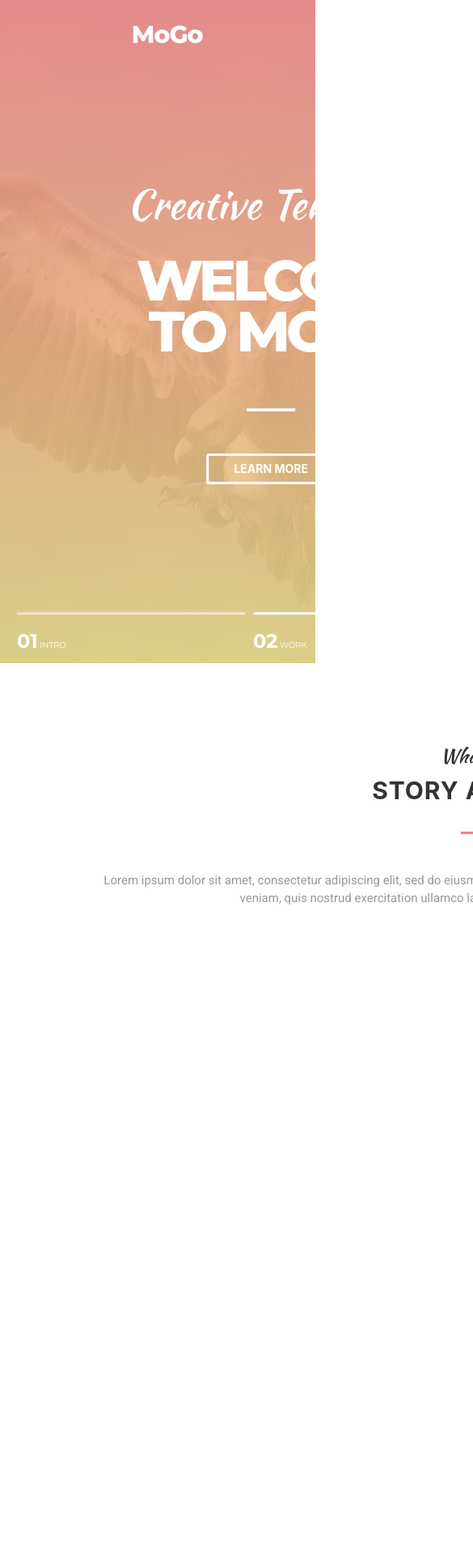
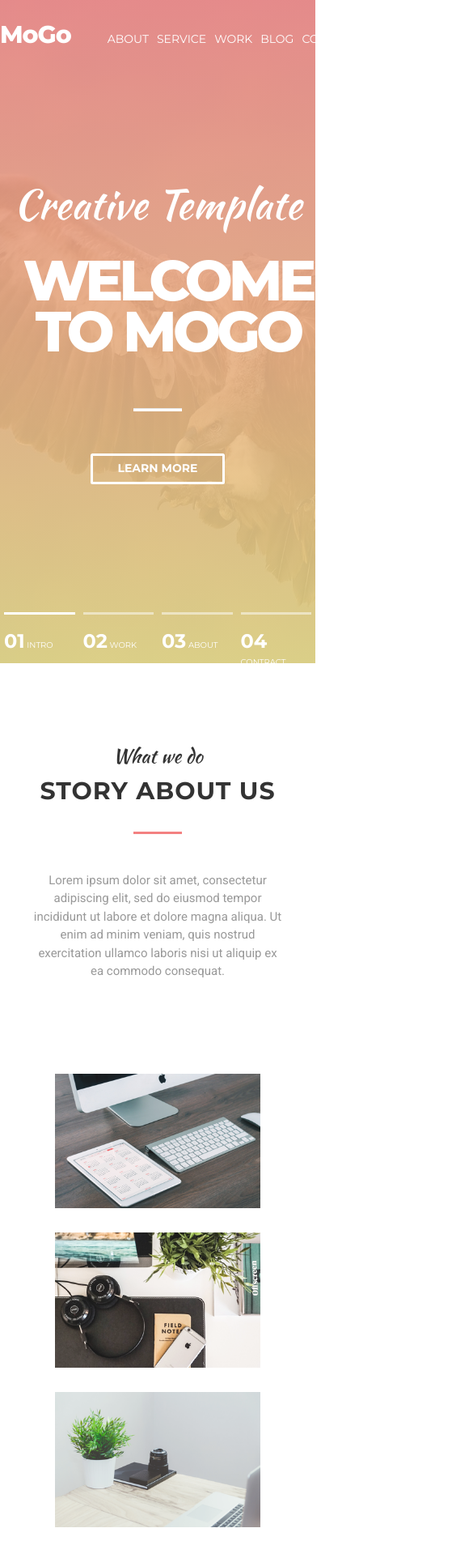
Before and after one commit to VolodymyrTrykoz/GulpMogoNew, a website: page index.html in a window 390 px wide. Shown: the top 1924 px of the page at 81% size, 585 px wide, since content can reach past the window. Before the commit the page ends 1326 px from the top, so only its background shows below. Drawn offline with nearby package versions, Linux system fonts and the light colour scheme.

Commit message:
section story images

```diff
--- a/assets/scss/base/_placeholders.scss
+++ b/assets/scss/base/_placeholders.scss
@@ -46,6 +46,11 @@
   justify-content: space-between;
 }
 
+%flex-space-arounr {
+  display: flex;
+  justify-content: space-around;
+}
+
 %borrad05 {
   border-radius: 0.5rem;
 }
--- a/assets/scss/base/media.scss
+++ b/assets/scss/base/media.scss
@@ -23,4 +23,9 @@
 		font-size: 1rem;
 	}
 
+	.story__item-box {
+  		width: 65%;
+  		margin: 15px auto;
+  	}
+
 }
--- a/assets/scss/icons/_iconfont__icons.scss
+++ b/assets/scss/icons/_iconfont__icons.scss
@@ -62,6 +62,11 @@ $global-font-icon: 'social';
       content: $icon-twitt;
     }
   }
+  &.icon--users {
+    &:before {
+      content: $icon-users;
+    }
+  }
   &.icon--youtb {
     &:before {
       content: $icon-youtb;
--- a/assets/scss/icons/_iconfont__variables.scss
+++ b/assets/scss/icons/_iconfont__variables.scss
@@ -18,4 +18,6 @@ $icon-tmblr: "\EA08" !default;
 
 $icon-twitt: "\EA09" !default;
 
-$icon-youtb: "\EA0A" !default;
+$icon-users: "\EA0A" !default;
+
+$icon-youtb: "\EA0B" !default;
--- a/assets/scss/style.scss
+++ b/assets/scss/style.scss
@@ -12,7 +12,7 @@
 
 @import "base/_variables";
 @import "base/placeholders";
-@import "base/_bootstrap-grid"; // bootstrap v4 grid
+
 
 
 @import url('https://fonts.googleapis.com/css?family=Kaushan+Script|Montserrat:400,600,700,800,900|Roboto');
@@ -26,18 +26,13 @@
 
 */
 
-html {
-  font-size: 62.5%;
+html {font-size: 62.5%;}
 
+body {font-family: $primary_font;}
 
-}
+a {text-decoration: none;}
 
-a {
-  text-decoration: none;
-}
-a:hover {
-  text-decoration: none;
-}
+a:hover {text-decoration: none;}
 
 ul, li {
   list-style: none;
@@ -45,14 +40,14 @@ ul, li {
 }
 
 .container {
-  width: 120rem;
+  max-width: 120rem;
   margin: 0 auto;
   padding: 0;
 }
 
 .header  {
   @extend %rel-hor-align;
-  max-width: 100%;
+  width: 100%;
   color: white;
   padding-top: 2rem;
   font-family: $primary_font;
@@ -318,3 +313,78 @@ ul, li {
     border: none;
     margin-top: 2.8rem;
   }
+
+
+.story__wrap {
+  @extend %flex-space-arounr;
+}
+
+.story__item {
+  opacity: 0.9;
+}
+
+.story__item-box {
+  position: relative;
+  width: 100%;
+  transition: 0.2s linear;
+          &:after {
+          content: '';
+          position: absolute;
+          top: 0;
+          left: 0;
+          bottom: 0;
+          right: 0;
+          background: linear-gradient(to bottom, rgba(239, 139, 138, .9) 0%, rgba(228, 215, 135, .9) 100%);
+          opacity: 0;
+          -webkit-transition: 0.2s linear;
+          -o-transition: 0.2s linear;
+          transition: 0.2s linear;
+          cursor: pointer;
+          }
+          &:hover {
+              box-shadow: 10px 10px #95e1d3;
+              transform: translate(-10px, -10px);
+                &:after {
+                  opacity: 1;
+              }
+          }
+}
+
+
+
+
+
+.addinf__text, .icon--users {
+  position: absolute;
+  top: 50%;
+  left: 50%;
+  z-index: 5;
+  transform: translate(-50%, -50%);
+  text-transform: uppercase;
+  font-weight: bold;
+  font-size: 15px;
+  color: #fff;
+  transition: 0.2s linear;
+  opacity: 0;
+}
+
+.icon--users {
+  top: 43%;
+
+}
+
+.story__item-box:hover .addinf__text,
+.story__item-box:hover .icon--users {
+  opacity: 1;
+}
+
+.picture-item__addinf:hover .icon--users,
+.picture-item__addinf:hover .addinf__text
+ {
+  color: #95e1d3;
+}
+
+
+.item__img {
+  width: 100%;
+}
--- a/index.html
+++ b/index.html
@@ -47,7 +47,7 @@
 
 		<section class="section0">
 			<div class="container">
-				<div id="carouselExampleIndicators" class="main-carousel carousel slide" data-ride="carousel" data-interval="5000" data-pause="false">
+				<div id="carouselExampleIndicators" class="main-carousel carousel slide" data-ride="carousel" data-interval="5000000" data-pause="false">
 						<div class="carousel-inner" role="listbox">
 
 							<div class="carousel-item active">
@@ -133,7 +133,47 @@
 				<div class="paragraph-box">
 					<p class="paragraph">Lorem ipsum dolor sit amet, consectetur adipiscing elit, sed do eiusmod tempor incididunt ut labore et dolore magna aliqua. Ut enim ad minim veniam, quis nostrud exercitation ullamco laboris nisi ut aliquip ex ea commodo consequat. </p>
 				</div>
-			</div>
+
+
+
+
+				<div class="row">
+					<div class="col-md-4 col-sm-12 story__item">
+						<a href="#">
+							<div class="story__item-box">
+								<img src="dist/img/picture1.png" alt="picture1" class="item__img">
+								<div class="picture-item__addinf">
+									<span class="icon icon--users"></span>
+									<span class="addinf__text">super team</span>
+								</div>
+							</div>
+						</a>
+					</div>
+
+					<div class="col-md-4 col-sm-12 story__item">
+						<a href="#">
+							<div class="story__item-box">
+								<img src="dist/img/picture2.png" alt="picture2"  class="item__img">
+								<div class="picture-item__addinf">
+									<span class="icon icon--users"></span>
+									<span class="addinf__text">super team</span>
+								</div>
+							</div>
+						</a>
+					</div>
+
+					<div class="col-md-4 col-sm-12 story__item">
+						<a href="#">
+							<div class="story__item-box">
+								<img src="dist/img/picture3.png" alt="picture3"  class="item__img">
+								<div class="picture-item__addinf">
+									<span class="icon icon--users"></span>
+									<span class="addinf__text">super team</span>
+								</div>
+							</div>
+						</a>
+					</div>
+				</div>
 		</section>
 
 
```
Also changed, not shown: assets/icons/users.svg (added), dist/assets/fonts/myicons.ttf, dist/assets/fonts/myicons.woff, dist/css/base/media.css, dist/css/style.css, 4 other files.
